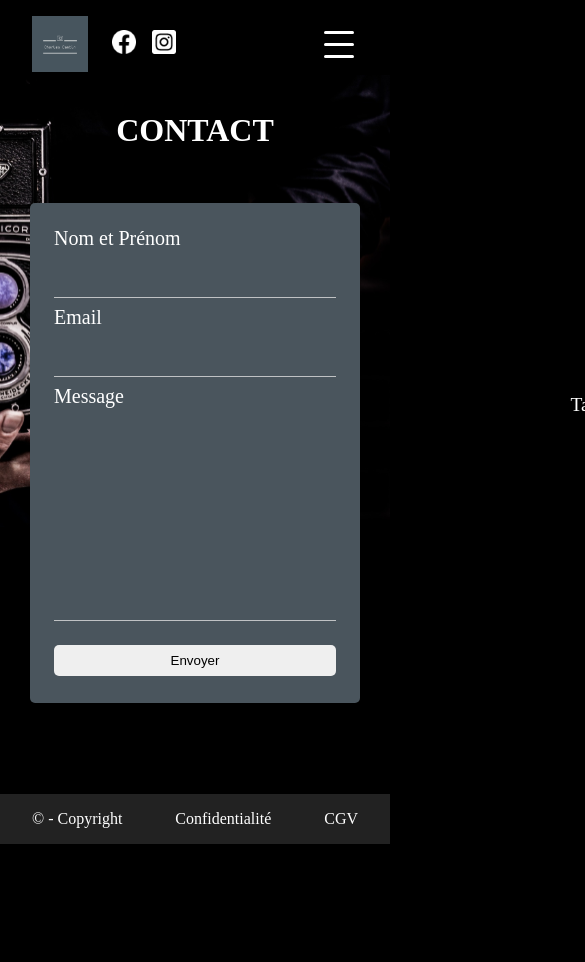
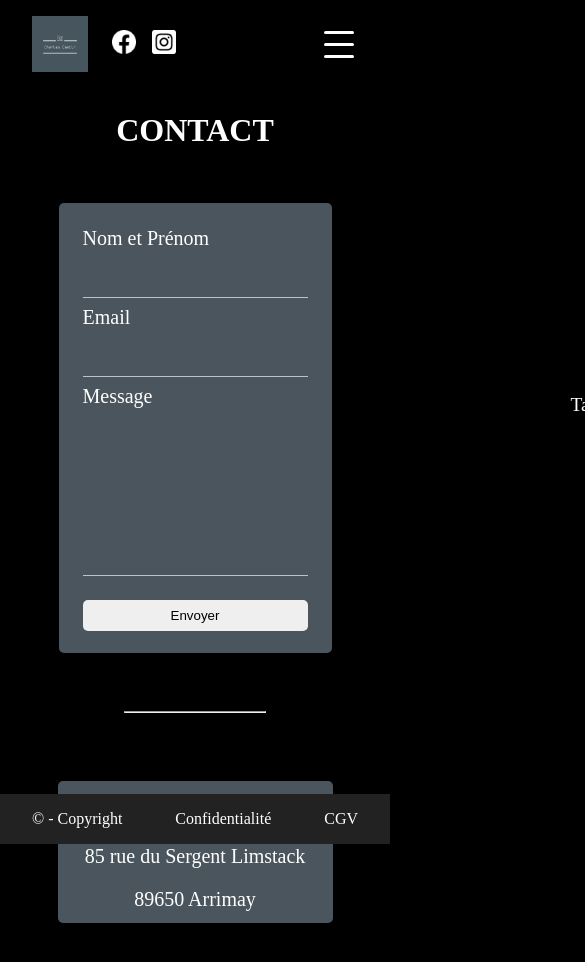
Before and after one commit to MatVD/CharlesCantinPhotographie, a Next.js app: page /contact in a window 390 px wide. Shown: the top 962 px of the page, 585 px wide, since content can reach past the window. Before the commit the page ends 844 px from the top, so only its background shows below. Built offline with nearby package versions, Linux system fonts and the light colour scheme.

Commit message:
add filter on galerie and css on background image

```diff
--- a/pages/api/form.js
+++ b/pages/api/form.js
@@ -1,19 +1,13 @@
 export default function handler(req, res) {
-  // Get data submitted in request's body.
+  // Reception des données du contact form.
   const body = req.body
 
-  // Optional logging to see the responses
-  // in the command line where next.js app is running.
-  console.log('body: ', body)
-
-  // Guard clause checks for first and last name,
-  // and returns early if they are not found
+  // Vérification de la présence du nom et du mail
   if (!body.name || !body.email) {
-    // Sends a HTTP bad request error code
-    return res.status(400).json({ data: 'First or last name not found' })
+    // Si non présent, erreur 400
+    return res.status(400).json({ data: "Le nom ou l'email n'ont pas été trouvé"})
   }
 
-  // Found the name.
-  // Sends a HTTP success code
+  // Le nom et l'email ont été trouvé
   res.status(200).json({ data: `${body.name} ${body.email}` })
 }
--- a/pages/contact.jsx
+++ b/pages/contact.jsx
@@ -3,6 +3,10 @@ import styles from "../styles/contact.module.css";
 const contact = () => {
   const handleSubmit = async (event) => {
     event.preventDefault();
+
+    // Toast info
+    const formInfo = document.getElementById("formInfos");
+    formInfo.innerText = ""
 
     // Récupération data du formulaire
     const data = {
@@ -27,13 +31,14 @@ const contact = () => {
       event.target.name.value = "";
       event.target.email.value = "";
       event.target.message.value = "";
-      const formInfo = document.getElementById('formInfos')
       formInfo.style.display = "flex";
-      formInfo.append('Message envoyé')
+      formInfo.append("Message envoyé");
       setTimeout(() => {
         formInfo.style.display = "none";
-      }, 7000)
+      }, 7000);
     }
+
+
 
     const result = await response.json();
   };
@@ -49,10 +54,15 @@ const contact = () => {
             <input type="text" id="name" required />
 
             <label htmlFor="email">Email</label>
-            <input type="email" id="email" required />
+            <input
+              type="email"
+              id="email"
+              pattern="[A-Za-z0-9](([_\.\-]?[a-zA-Z0-9]+)*)@([A-Za-z0-9]+)(([_\.\-]?[a-zA-Z0-9]+)*)\.([A-Za-z]{2,})"
+              required
+            />
 
             <label htmlFor="message">Message</label>
-            <textarea type="text" id="message" required rows={12} />
+            <textarea type="text" id="message" required rows={9} />
 
             <button type="submit">Envoyer</button>
           </form>
--- a/styles/Home.module.css
+++ b/styles/Home.module.css
@@ -16,3 +16,9 @@
   display: inline-block;
   margin: 5px;
 }
+
+@media screen and (max-width: 768px) {
+  .h1 {
+    font-size: 24px;
+  }
+}
--- a/styles/contact.module.css
+++ b/styles/contact.module.css
@@ -2,14 +2,14 @@
   display: flex;
   justify-content: center;
   width: 950px;
-  font-family: 'Rufina', serif;
+  font-family: "Rufina", serif;
   font-size: 20px;
 }
 
 .wrapperForm {
   width: 330px;
-  height: 500px;
-  background-color: #4A555D;
+  height: 450px;
+  background-color: #4a555d;
   border-radius: 5px;
 }
 
@@ -22,7 +22,7 @@
 
 .form input,
 .form textarea {
-  background-color: #4A555D;
+  background-color: #4a555d;
   border: none;
   border-bottom: #c0c2c4;
   resize: none;
@@ -46,7 +46,7 @@
   justify-content: center;
   align-items: center;
   padding: 8px;
-  width: 500px;
+  width: 400px;
   height: 30px;
   background-color: rgb(153, 203, 153);
   border-radius: 5px;
@@ -58,17 +58,33 @@
   height: 140px;
   width: 330px;
   color: white;
-  background-color: #4A555D;
-  padding: 16px;
+  background-color: #4a555d;
+  padding: 1px;
   border-radius: 5px;
 }
 
 @media screen and (max-width: 970px) {
-  .adress  {
-    display: none;
+  .section {
+    display: flex;
+    flex-direction: column;
+    align-items: center;
+    width: 90vw;
   }
-
+  .wrapperForm {
+    width: 70vw;
+    max-width: 330px;
+  }
   .section hr {
-    display: none;
+    margin-top: 58px;
+    width: 140px;
+  }
+  .adress {
+    margin-top: 58px;
+    width: 70vw;
+    max-width: 330px;
+  }
+  .formInfos {
+    bottom: 120px;
+    width: 200px;
   }
 }
--- a/styles/galerie.module.css
+++ b/styles/galerie.module.css
@@ -1,4 +1,10 @@
 .section {
+  display: flex;
+  flex-direction: column;
+  align-items: flex-end;
+}
+
+.wrapperGalerie {
   display: flex;
   justify-content: center;
   flex-wrap: wrap;
@@ -9,19 +15,12 @@
   display: flex;
   flex-direction: column;
   width: 294px;
-  height: 236px;
-  background-color: #4A555D;
+  background-color: #745452;
   border-radius: 5px;
 }
 
-.imageWrapper {
-  position: relative;
-  width: 100%;
-  height: 200px;
-}
-
 .images {
-  border-radius: 5px 5px 0 0;
+  border-radius: 5px;
 }
 
 .textWrapper {
--- a/styles/globals.css
+++ b/styles/globals.css
@@ -1,22 +1,22 @@
-
-*
-html,
+* html,
 body {
   padding: 0;
   margin: 0;
   box-sizing: border-box;
-  font-family: Oxygen,
-    Ubuntu, Cantarell, Fira Sans, Droid Sans, Helvetica Neue, sans-serif;
+  font-family: Oxygen, Ubuntu, Cantarell, Fira Sans, Droid Sans, Helvetica Neue,
+    sans-serif;
 }
 
 body {
-  background: url('../public/photographe.svg') no-repeat;
+  background: url("../public/photographe.svg") no-repeat;
   background-size: 100%;
+  background-position: top 50%;
   background-color: black;
+  z-index: -1;
 }
 
 h1 {
-  font-family: 'Rufina', serif;
+  font-family: "Rufina", serif;
   text-align: center;
   color: white;
   margin-top: 24px;
@@ -29,21 +29,30 @@ a {
   text-decoration: none;
 }
 
-
-@media screen and (max-width: 868px) {
+@media screen and (max-width: 1300px){
   body {
-    background-size: 170%;
-    background-position: left 100% top 20%;
+    background-size: 115%;
+    background-position: top -5% right 50%;
   }
 }
 
+@media screen and (max-width: 1024px){
+  body {
+    background-size: 130%;
+    background-position: top 40%
+  }
+}
 
-/* @media (prefers-color-scheme: dark) {
-  html {
-    color-scheme: dark;
+@media screen and (max-width: 768px){
+  body {
+    background-size: 150%;
+    background-position: 40% -5%;
   }
+}
+
+@media screen and (max-width: 540px){
   body {
-    color: white;
-    background: black;
+    background-size: 120%;
+    background-position: 40% -145%;
   }
-} */
+}
--- a/styles/presta.module.css
+++ b/styles/presta.module.css
@@ -17,7 +17,7 @@
 
 .textWrapper {
   text-align: center;
-  background-color: #4A555D;
+  background-color: #745452;
   color: white;
   font-family: 'Rufina', serif;
   border-radius: 5px 5px 0 0;
```
Also changed, not shown: components/filter/Filter.js (added, +25 -0 lines), components/filter/Filter.module.css (added, +9 -0 lines), pages/galerie.jsx (+33 -8 lines), 1 other file (tests, documents, lock files or other folders).
